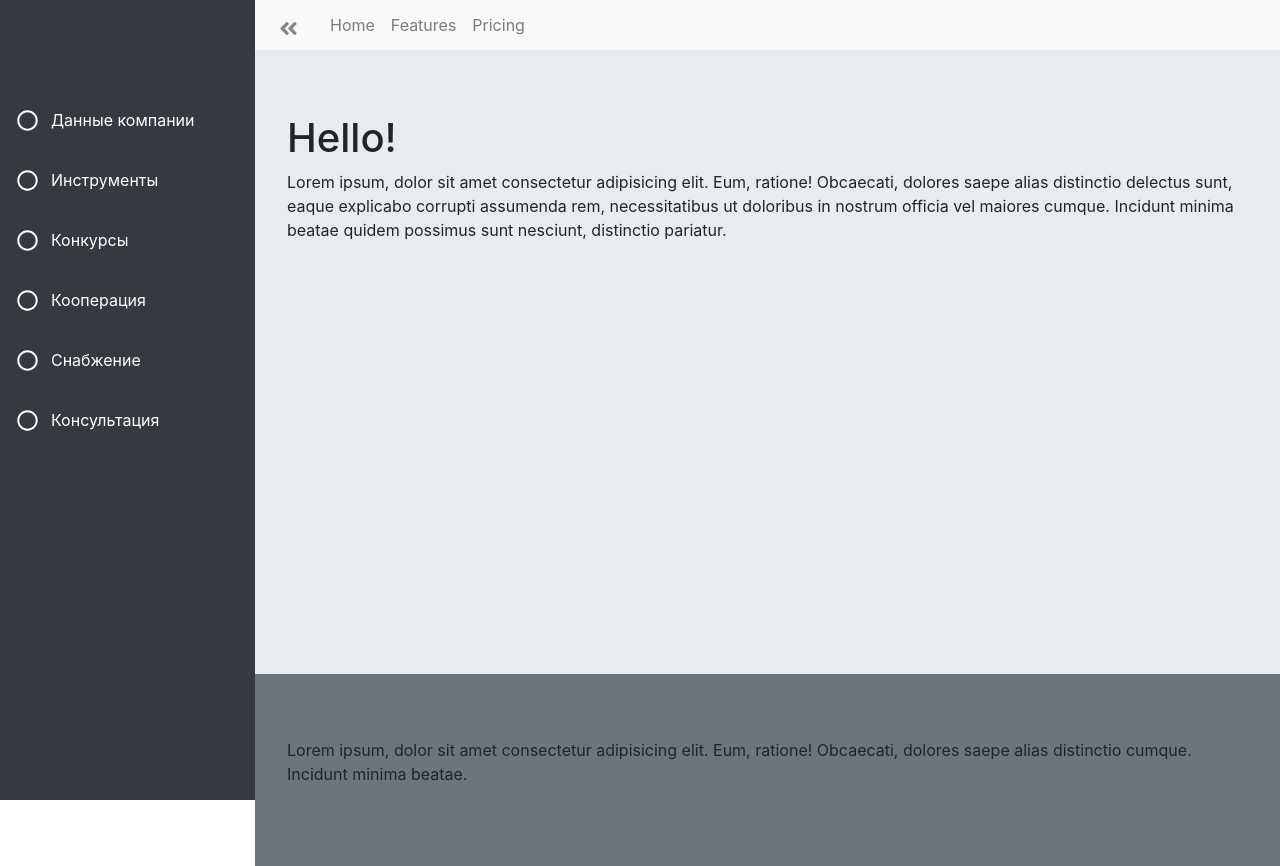
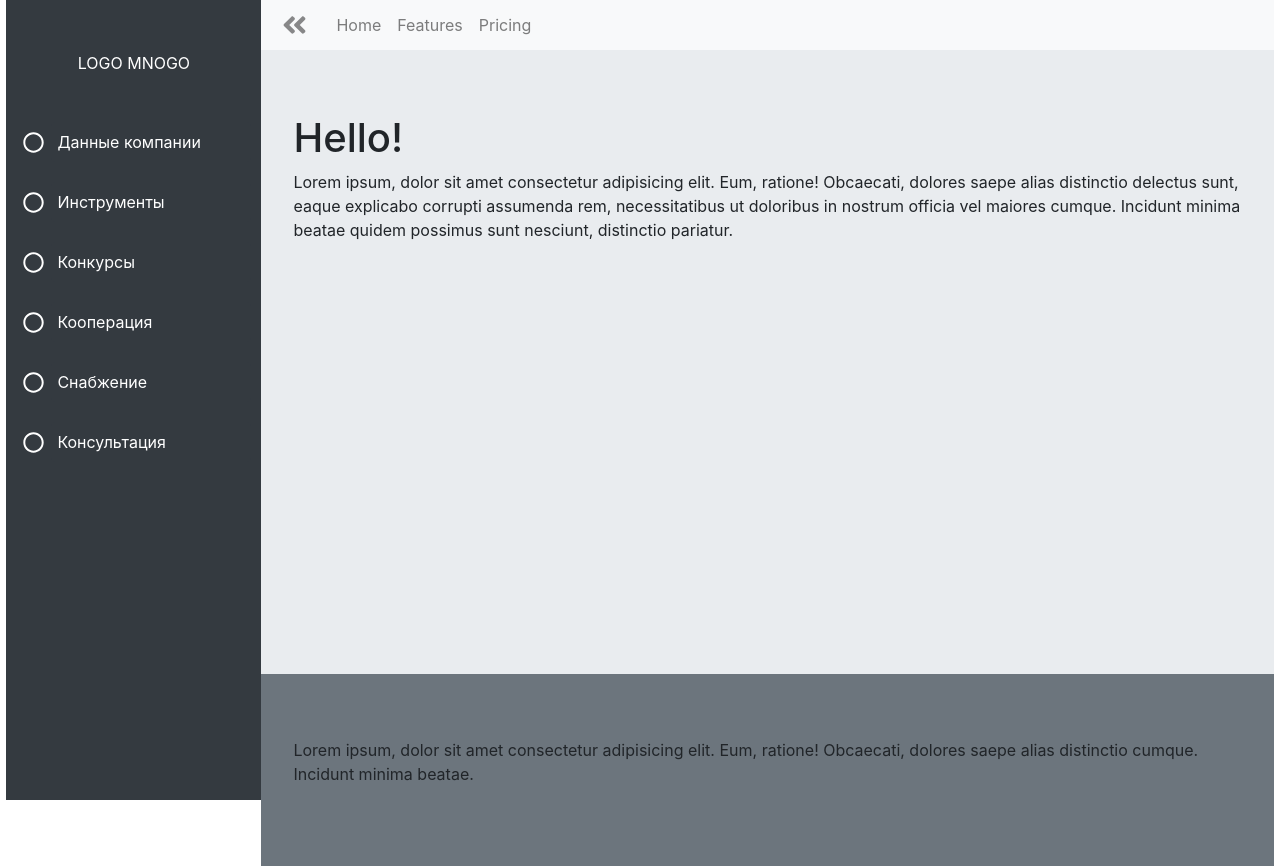
Before and after one commit to LeoUral/uems_front, a React (Create React App) app: page / in a window 1280 px wide. Built offline with nearby package versions, Linux system fonts and the light colour scheme.

Commit message:
оформление

```diff
--- a/src/components/decoration/MenuPositionParent.jsx
+++ b/src/components/decoration/MenuPositionParent.jsx
@@ -1,6 +1,5 @@
 /* eslint-disable react/jsx-pascal-case */
 import React from 'react';
-import Svg_Circle from '../../icon/Svg_Circle';
 import PositionChalid from './PositionChaild';
 
 export default class MenuPositionParent extends React.Component {
--- a/src/components/decoration/Navigation.jsx
+++ b/src/components/decoration/Navigation.jsx
@@ -28,20 +28,18 @@ export default class Navigation extends React.Component {
     render() {
         return (
             <>
-                <Container className="navigation" fluid style={{ paddingLeft: '0', paddingRight: '0' }}>
+                <Container className="navigation" fluid style={{ paddingLeft: '0', paddingRight: '0', width: '99vw' }}>
+
                     <SaidBar
                         show={this.state.show}
                         onFocusSaidBar={this.doFocusSaidBar}
                     />
-                    {/* <NaviBar
-                        onChangeShow={this.doChangeShow}
-                        show={this.state.show}
-                    /> */}
 
                     <RightMenuBlock
                         show={this.state.show}
                         onChangeShow={this.doChangeShow}
                     />
+
                 </Container>
             </>
         )
--- a/src/components/decoration/RightMenuBlock.jsx
+++ b/src/components/decoration/RightMenuBlock.jsx
@@ -25,9 +25,11 @@ export default class RightMenuBlock extends React.Component {
                 <div className="right-menu-block">
                     <NaviBar
                         onChangeShow={this.doChangeShow}
-                        show={this.state.show}
+                        show={this.props.show}
                     />
+
                     <Main />
+
                     <Footer />
                 </div>
             </>
--- a/src/components/decoration/SaidBar.jsx
+++ b/src/components/decoration/SaidBar.jsx
@@ -1,6 +1,7 @@
 import React from 'react';
 import MenuPositionParent from './MenuPositionParent';
 import Svg_Circle from '../../icon/Svg_Circle';
+import SideBarLogo from './SideBarLogo';
 
 export default class SaidBar extends React.Component {
     constructor(props) {
@@ -25,7 +26,13 @@ export default class SaidBar extends React.Component {
         return (
             <>
                 <div className="said-bar" style={{ width: show ? '55px' : '300px' }} onMouseOver={this.handleFocus} >
-                    <div style={{ width: '5vw', height: '10vh' }}></div>
+
+                    <SideBarLogo
+                        show={show}
+                    />
+
+                    {/* <div style={{ width: '5vw', height: '10vh' }}></div> */}
+
                     <MenuPositionParent
                         show={this.props.show}
                         icon={<Svg_Circle colorSvg="rgba(255, 255, 255, 1)" />}
--- /dev/null
+++ b/src/components/decoration/SideBarLogo.jsx
@@ -0,0 +1,26 @@
+import React from 'react';
+
+export default class SideBarLogo extends React.Component {
+    constructor(props) {
+        super(props);
+        this.state = {
+            language: 'rus'
+        }
+        this.handleClickLogo = this.handleClickLogo.bind(this);
+    }
+
+    handleClickLogo() {
+        console.log('CLICK');
+    }
+
+    render() {
+
+        const show = this.props.show;
+
+        return (
+            <>
+                <div className={show ? 'side_bar_logo-vert' : 'side_bar_logo'} onClick={this.handleClickLogo} > LOGO  MNOGO</div>
+            </>
+        )
+    }
+}
--- a/src/icon/Svg_Angle_double_left.jsx
+++ b/src/icon/Svg_Angle_double_left.jsx
@@ -8,7 +8,7 @@ export default class Svg_Angle_double_left extends React.Component {
 
         return (
             <>
-                <svg xmlns="http://www.w3.org/2000/svg" viewBox="0 0 448 512" className="img_svg" fill={color}><path d="M223.7 239l136-136c9.4-9.4 24.6-9.4 33.9 0l22.6 22.6c9.4 9.4 9.4 24.6 0 33.9L319.9 256l96.4 96.4c9.4 9.4 9.4 24.6 0 33.9L393.7 409c-9.4 9.4-24.6 9.4-33.9 0l-136-136c-9.5-9.4-9.5-24.6-.1-34zm-192 34l136 136c9.4 9.4 24.6 9.4 33.9 0l22.6-22.6c9.4-9.4 9.4-24.6 0-33.9L127.9 256l96.4-96.4c9.4-9.4 9.4-24.6 0-33.9L201.7 103c-9.4-9.4-24.6-9.4-33.9 0l-136 136c-9.5 9.4-9.5 24.6-.1 34z" /></svg>
+                <svg xmlns="http://www.w3.org/2000/svg" viewBox="0 0 448 512" className="img_svg_arrow svg-left-arrow" fill={color}><path d="M223.7 239l136-136c9.4-9.4 24.6-9.4 33.9 0l22.6 22.6c9.4 9.4 9.4 24.6 0 33.9L319.9 256l96.4 96.4c9.4 9.4 9.4 24.6 0 33.9L393.7 409c-9.4 9.4-24.6 9.4-33.9 0l-136-136c-9.5-9.4-9.5-24.6-.1-34zm-192 34l136 136c9.4 9.4 24.6 9.4 33.9 0l22.6-22.6c9.4-9.4 9.4-24.6 0-33.9L127.9 256l96.4-96.4c9.4-9.4 9.4-24.6 0-33.9L201.7 103c-9.4-9.4-24.6-9.4-33.9 0l-136 136c-9.5 9.4-9.5 24.6-.1 34z" /></svg>
             </>
         )
     }
--- a/src/icon/Svg_Angle_double_right.jsx
+++ b/src/icon/Svg_Angle_double_right.jsx
@@ -8,7 +8,7 @@ export default class Svg_Angle_double_left extends React.Component {
 
         return (
             <>
-                <svg xmlns="http://www.w3.org/2000/svg" viewBox="0 0 448 512" className="img_svg" fill={color}><path d="M224.3 273l-136 136c-9.4 9.4-24.6 9.4-33.9 0l-22.6-22.6c-9.4-9.4-9.4-24.6 0-33.9l96.4-96.4-96.4-96.4c-9.4-9.4-9.4-24.6 0-33.9L54.3 103c9.4-9.4 24.6-9.4 33.9 0l136 136c9.5 9.4 9.5 24.6.1 34zm192-34l-136-136c-9.4-9.4-24.6-9.4-33.9 0l-22.6 22.6c-9.4 9.4-9.4 24.6 0 33.9l96.4 96.4-96.4 96.4c-9.4 9.4-9.4 24.6 0 33.9l22.6 22.6c9.4 9.4 24.6 9.4 33.9 0l136-136c9.4-9.2 9.4-24.4 0-33.8z" /></svg>
+                <svg xmlns="http://www.w3.org/2000/svg" viewBox="0 0 448 512" className="img_svg_arrow svg-right-arrow" fill={color}><path d="M224.3 273l-136 136c-9.4 9.4-24.6 9.4-33.9 0l-22.6-22.6c-9.4-9.4-9.4-24.6 0-33.9l96.4-96.4-96.4-96.4c-9.4-9.4-9.4-24.6 0-33.9L54.3 103c9.4-9.4 24.6-9.4 33.9 0l136 136c9.5 9.4 9.5 24.6.1 34zm192-34l-136-136c-9.4-9.4-24.6-9.4-33.9 0l-22.6 22.6c-9.4 9.4-9.4 24.6 0 33.9l96.4 96.4-96.4 96.4c-9.4 9.4-9.4 24.6 0 33.9l22.6 22.6c9.4 9.4 24.6 9.4 33.9 0l136-136c9.4-9.2 9.4-24.4 0-33.8z" /></svg>
             </>
         )
     }
--- a/src/style/main.css
+++ b/src/style/main.css
@@ -1,5 +1,26 @@
 @charset "UTF-8";
 /* основной файл стилей */
+@-webkit-keyframes rotate_180 {
+  from {
+    -webkit-transform: rotate(180deg);
+            transform: rotate(180deg);
+  }
+  to {
+    -webkit-transform: rotate(0);
+            transform: rotate(0);
+  }
+}
+@keyframes rotate_180 {
+  from {
+    -webkit-transform: rotate(180deg);
+            transform: rotate(180deg);
+  }
+  to {
+    -webkit-transform: rotate(0);
+            transform: rotate(0);
+  }
+}
+
 .App {
   width: 100%;
 }
@@ -60,6 +81,27 @@
   padding: 10px 0 3px 0;
 }
 
+.img_svg_arrow {
+  width: 25px;
+  height: 34px;
+  margin: 0 5px 0 5px;
+  padding: 3px 0 3px 0;
+}
+
+.svg-left-arrow {
+  -webkit-animation: rotate_180 1s;
+          animation: rotate_180 1s;
+  -webkit-transition: 1s;
+  transition: 1s;
+}
+
+.svg-right-arrow {
+  -webkit-animation: rotate_180 1s;
+          animation: rotate_180 1s;
+  -webkit-transition: 1s;
+  transition: 1s;
+}
+
 .card-my {
   width: 200px;
   height: 40px;
@@ -110,4 +152,39 @@
   padding: 0;
   width: 155px !important;
 }
+
+.side_bar_logo {
+  width: 100%;
+  height: 100px;
+  text-align: center;
+  padding: 20% 10px;
+  cursor: pointer;
+  -webkit-transition: 1s;
+  transition: 1s;
+}
+
+.side_bar_logo:hover {
+  color: #fd7e14;
+  -webkit-transition: 0.5s;
+  transition: 0.5s;
+}
+
+.side_bar_logo-vert {
+  width: 200px;
+  height: 70px;
+  margin: 50px 0 50px -67px;
+  text-align: center;
+  padding: 15px 10px 25px 0px;
+  cursor: pointer;
+  -webkit-transform: rotate(-90deg);
+          transform: rotate(-90deg);
+  -webkit-transition: 1s;
+  transition: 1s;
+}
+
+.side_bar_logo-vert:hover {
+  color: #fd7e14;
+  -webkit-transition: 0.5s;
+  transition: 0.5s;
+}
 /*# sourceMappingURL=main.css.map */
--- a/src/style/main.scss
+++ b/src/style/main.scss
@@ -1,5 +1,6 @@
 /* основной файл стилей */
 
+@import './animation';
 .App {
     width: 100%;
 }
@@ -50,6 +51,26 @@
     padding: 10px 0 3px 0;
 }
 
+.img_svg_arrow {
+    width: 25px;
+    height: 34px;
+    // fill: rgba(255, 255, 255, 1);
+    // stroke: rgba(255, 0, 0, 0.5);
+    // stroke-width: 2;
+    margin: 0 5px 0 5px;
+    padding: 3px 0 3px 0;
+}
+
+.svg-left-arrow {
+    animation: rotate_180 1s;
+    transition: 1s;
+}
+
+.svg-right-arrow {
+    animation: rotate_180 1s;
+    transition: 1s;
+}
+
 .card-my {
     width: 200px;
     height: 40px;
@@ -96,3 +117,31 @@
     padding: 0;
     width: 155px!important;
 }
+
+.side_bar_logo {
+    width: 100%;
+    height: 100px;
+    text-align: center;
+    padding: 20% 10px;
+    cursor: pointer;
+    transition: 1s;
+    &:hover {
+        color: #fd7e14;
+        transition: 0.5s;
+    }
+}
+
+.side_bar_logo-vert {
+    width: 200px;
+    height: 70px;
+    margin: 50px 0 50px -67px;
+    text-align: center;
+    padding: 15px 10px 25px 0px;
+    cursor: pointer;
+    transform: rotate(-90deg);
+    transition: 1s;
+    &:hover {
+        color: #fd7e14;
+        transition: 0.5s;
+    }
+}
```
Also changed, not shown: src/style/_animation.scss (added, +8 -0 lines), 1 other file (tests, documents, lock files or other folders).
